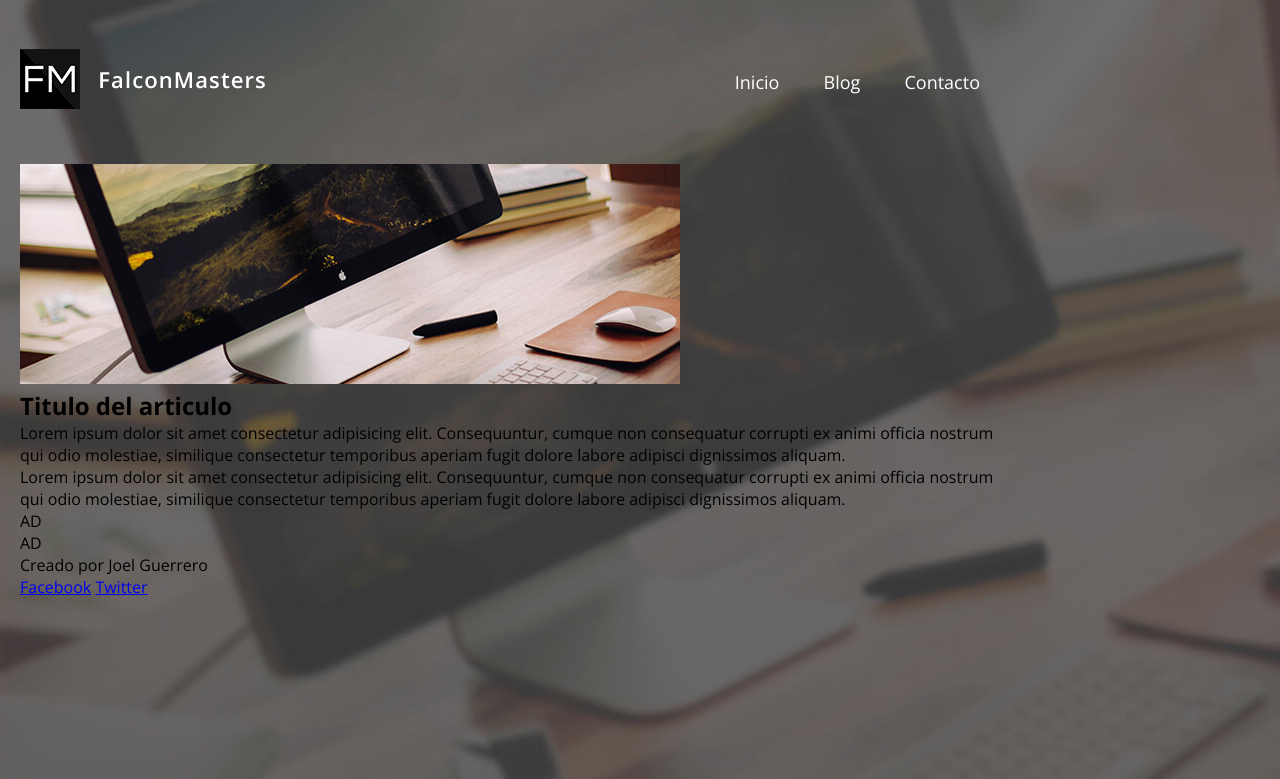
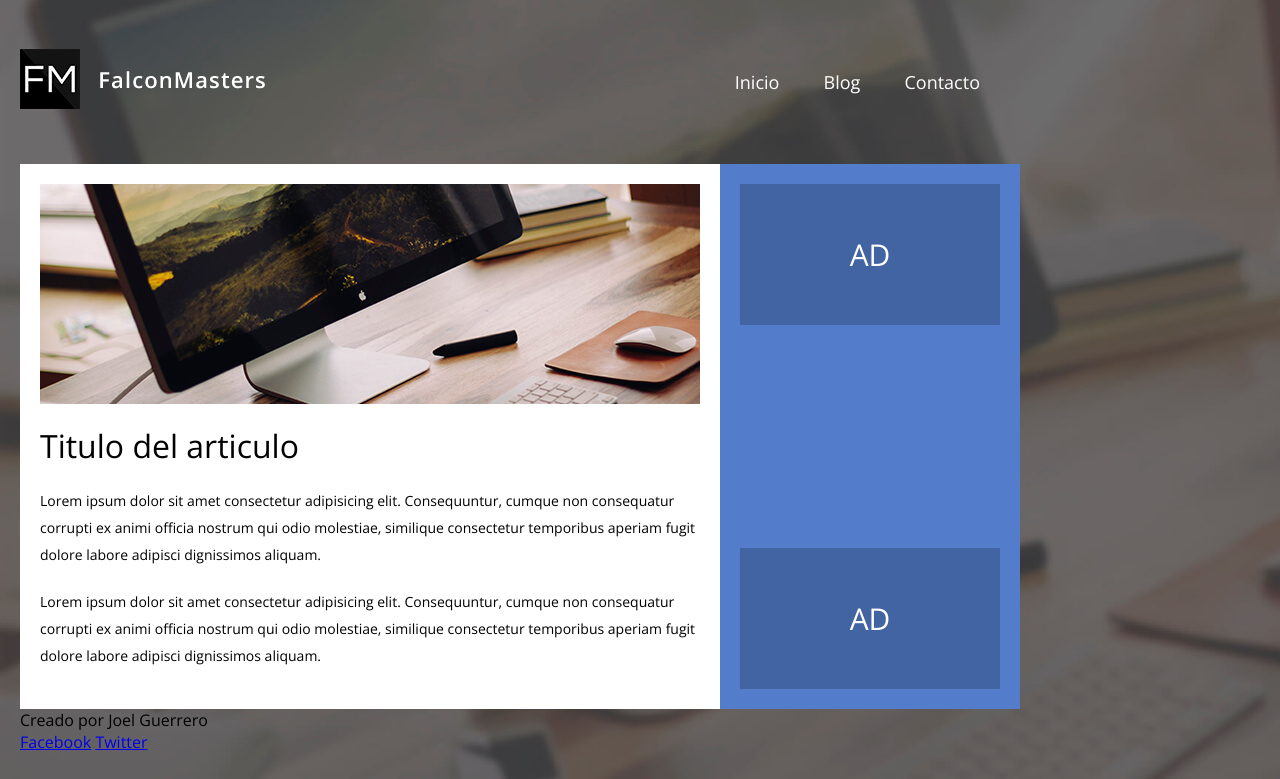
Before and after one commit to jguerrero101314/CursosDise-oWeb, a PHP site: page / in a window 1280 px wide. Shown: the part 21-800 px from the top of the page. Run offline with PHP 8.4, Linux system fonts and the light colour scheme.

Commit message:
77. [PRACTICA] Diseñando una pagina con flexbox 3.- Estilos del Main y Aside

```diff
--- a/Practicas/Flexbox/main.css
+++ b/Practicas/Flexbox/main.css
@@ -18,6 +18,9 @@ body {
     margin: 20px;
     width: 90%;
     max-width: 1000px;
+    display: flex;
+    flex-direction: row;
+    flex-wrap: wrap;
 }
 
 header {
@@ -39,3 +42,49 @@ header .menu a {
 header .menu a:hover {
     text-decoration: underline;
 }
+
+.main {
+    background: #fff;
+    padding: 20px;
+    width: 70%;
+}
+
+.main article .thumb {
+    margin-bottom: 20px;
+}
+
+.main article .thumb img {
+    width: 100%;
+    vertical-align: top;
+}
+
+.main article h2 {
+    margin-bottom: 20px;
+    font-weight: normal;
+    font-size: 32px;
+}
+
+.main article p {
+    margin-bottom: 20px;
+    font-size: 14px;
+    line-height: 27px;
+}
+
+aside {
+    width: 30%;
+    background: #537dca;
+    padding: 20px;
+    display: flex;
+    flex-direction: column;
+    flex-wrap: wrap;
+    justify-content: space-between;
+}
+
+aside .ad {
+    font-size: 30px;
+    text-align: center;
+    color: #fff;
+    padding: 50px 0;
+    background-color: #4264a2;
+    /* margin: 20px 0; */
+}
```
